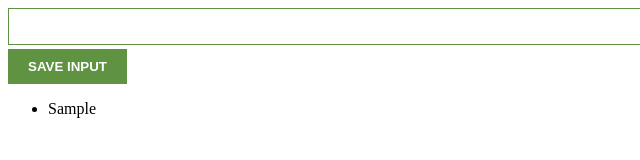
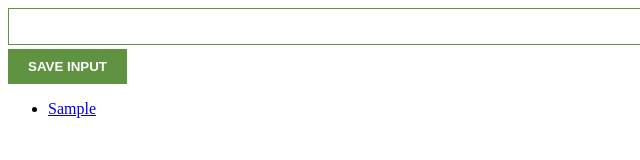
Before and after one commit to Mut1s0/Lead-Tracker, a plain HTML site: page index.html in a window 1280 px wide. Both pictures are taken after typing "Sample" into the empty fields and a click on the button "SAVE INPUT". Shown: the full height of the page, 0-640 px from the left. Drawn offline with Linux system fonts and the light colour scheme.

Commit message:
added template strings

```diff
--- a/index.js
+++ b/index.js
@@ -13,7 +13,11 @@
 function renderLeads() {
   let listItems = ""
   for ( let i = 0; i < myLeads.length; i++ ) {
-    listItems += "<li>" + myLeads[i] + "</li>"
+    listItems += `
+    <li>
+      <a href="${myLeads[i]}" target='_blank'> ${myLeads[i]} </a>
+    </li>
+    `
   }
   ulEl.innerHTML = listItems
 }
```
Also changed, not shown: index.html (+2 -0 lines).
